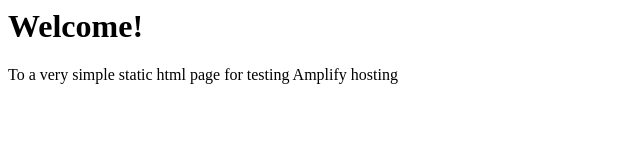
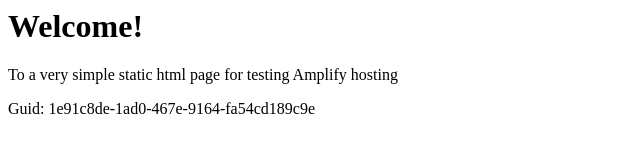
Before and after one commit to aws-aemilia-dub/Github-PR-Commit-Integration-Test-DoNotTouch-GitHubAutoBuildCanaryTest-v1-preprod-eu-west-1, a website: page src/index.html in a window 1280 px wide. Shown: the whole page, without its empty margins (0-640 px from the left). Drawn offline with Linux system fonts and the light colour scheme.

Commit message:
commit from integ tests

```diff
--- a/src/index.html
+++ b/src/index.html
@@ -1,3 +1,5 @@
+
+
 <html lang="en">
 
 <head>
@@ -10,6 +12,6 @@
 <body>
     <h1>Welcome!</h1>
     <p>To a very simple static html page for testing Amplify hosting</p>
-</body>
+    <p>Guid: 1e91c8de-1ad0-467e-9164-fa54cd189c9e</p></body>
 
 </html>
```
